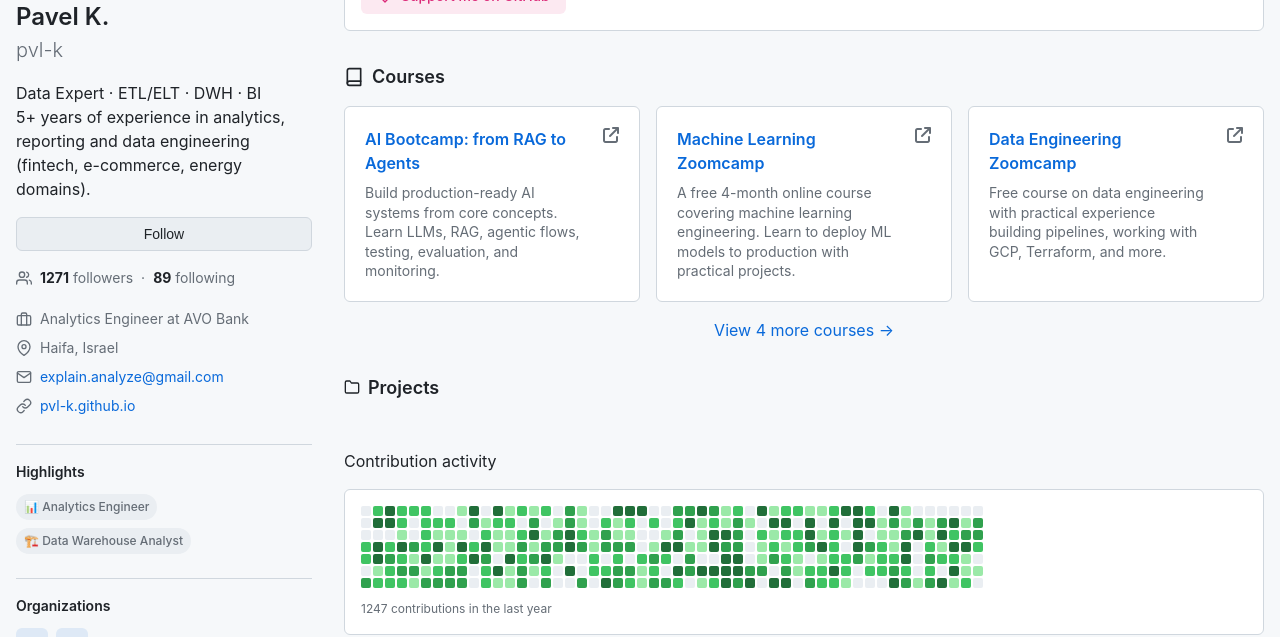
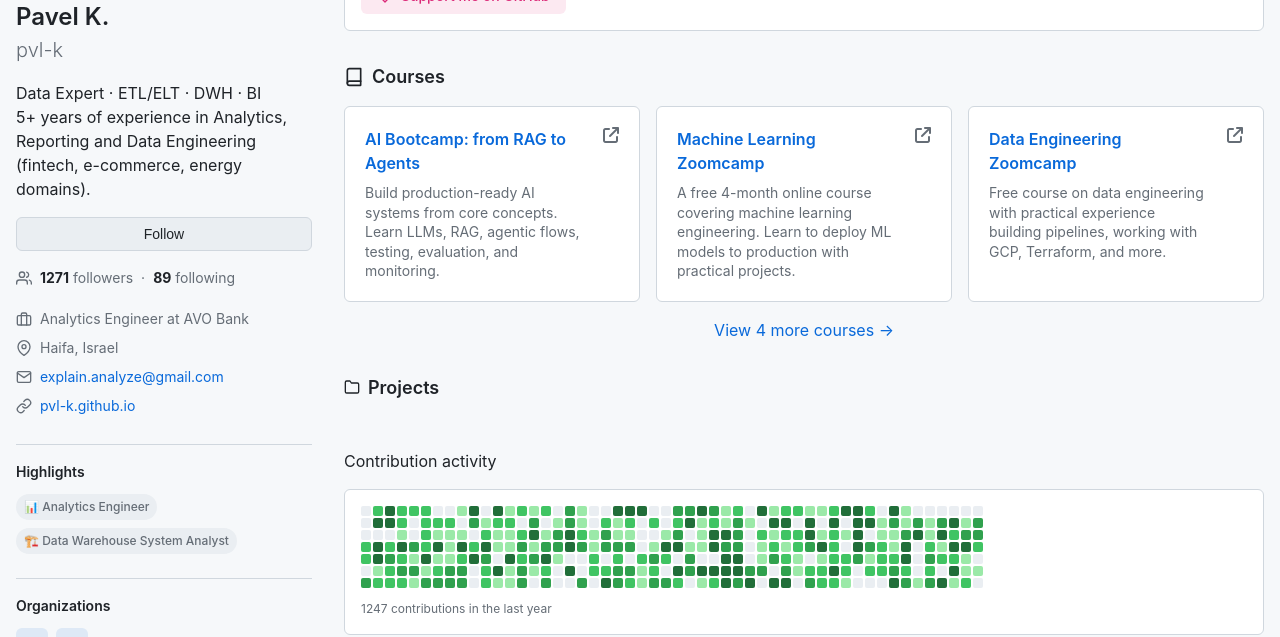
Before and after one commit to pvl-k/pvl-k.github.io, a Jekyll site: the page built from index.html, in a window 1280 px wide. Shown: the part 425-1062 px from the top of the page. Built offline with Jekyll 4.4.1, drawn with Linux system fonts in a browser that asks for light colours.

Commit message:
capitalize letters in sidebar

```diff
--- a/_data/sidebar.yml
+++ b/_data/sidebar.yml
@@ -4,7 +4,7 @@ avatar: assets/images/pvl-k.jpg
 bio: |
   Data Expert · ETL/ELT · DWH · BI
   <br>
-  5+ years of experience in analytics, reporting and data engineering (fintech, e-commerce, energy domains).
+  5+ years of experience in Analytics, Reporting and Data Engineering (fintech, e-commerce, energy domains).
   <br>
 
 stats:
@@ -25,7 +25,7 @@ info:
 
 highlights:
   - "📊 Analytics Engineer"
-  - "🏗️ Data Warehouse Analyst"
+  - "🏗️ Data Warehouse System Analyst"
 
 organizations:
   - name: AVO.uz
```
